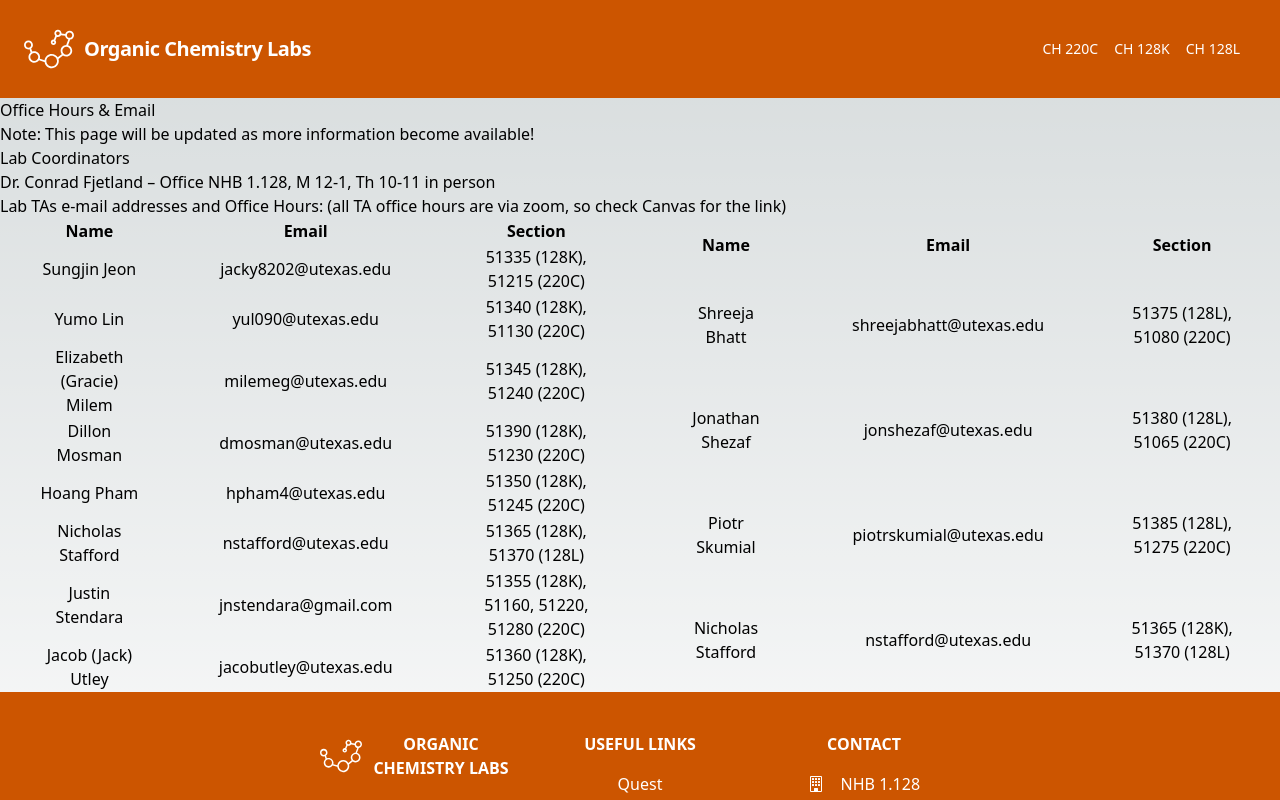
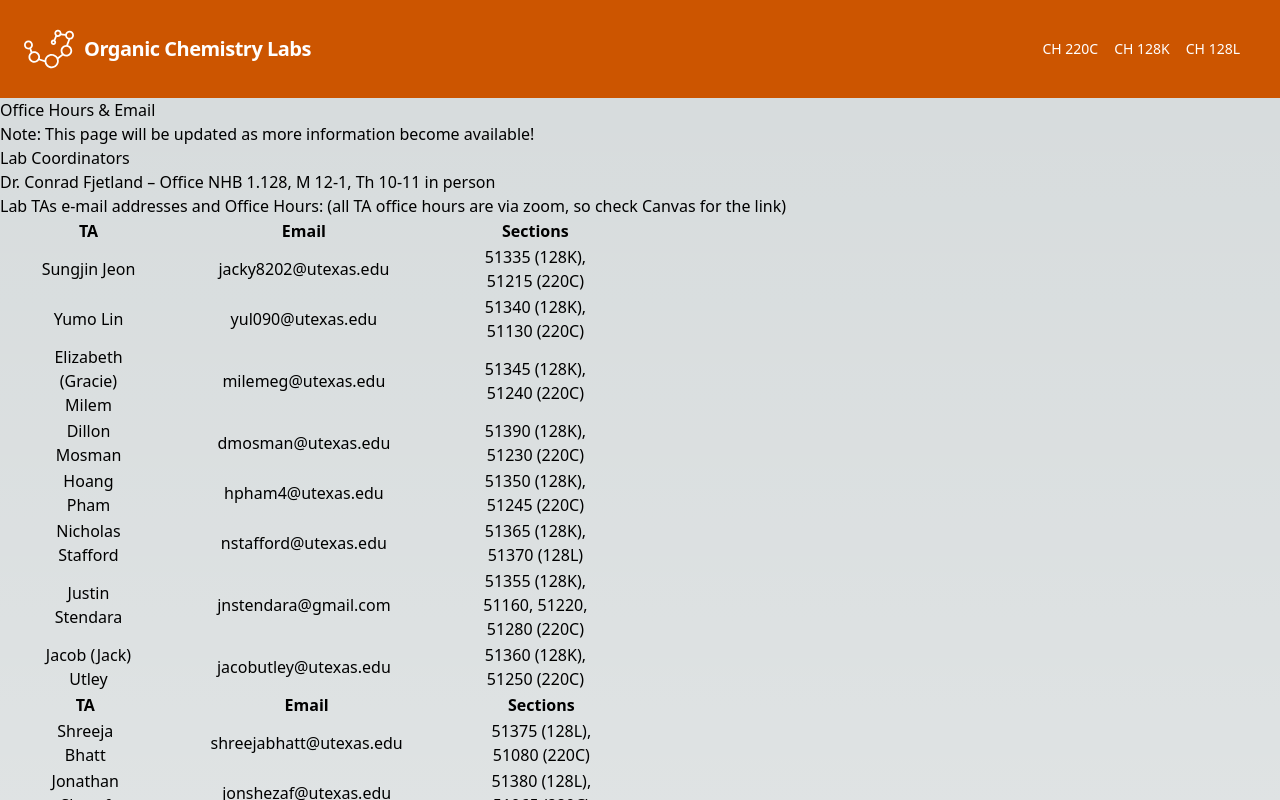
Before and after one commit to Justin8912/Ochem-Lab-Website, a Next.js app: page /officeHours in a window 1280 px wide. Shown: the top 800 px of the page. Built offline with nearby package versions, Linux system fonts and the light colour scheme.

Commit message:
extrapolated the TA table component to be in a different file. May want to make one long list instead of having 3 separate tables

```diff
--- a/src/pages/_app.js
+++ b/src/pages/_app.js
@@ -8,7 +8,6 @@ export default function App({ Component, pageProps }) {
       <Navbar/>
       <Component {...pageProps} />
       <Footer/>
-
     </main>
   )
-  }
+}
--- /dev/null
+++ b/src/pages/assets/officeHourTable.js
@@ -0,0 +1,24 @@
+import {v4 as uuidv4} from 'uuid';
+
+export default function TAs (props) {
+  return (
+    <table className='text-center border-collapse'>
+      <tbody>
+        <tr>
+          <th className='px-10'>TA</th>
+          <th className='px-10'>Email</th>
+          <th className='px-10'>Sections</th>
+        </tr>
+        {props.section.map(ta => {
+          return (
+            <tr key={uuidv4()}>
+              <td className='px-10'>{ta.name}</td>
+              <td className='px-10'>{ta.email}</td>
+              <td className='px-10'>{ta.sections}</td>
+            </tr>
+          )
+        })}
+      </tbody>
+    </table>
+  )
+}
--- a/src/pages/officeHours.js
+++ b/src/pages/officeHours.js
@@ -1,10 +1,16 @@
 import OHDoc from '../../resources/OfficeHours/renderedInfo.json';
-import react, {useEffect} from 'react';
+import react, {useEffect, useState} from 'react';
 import {v4 as uuidv4} from 'uuid';
+import TATable from './assets/officeHourTable.js';
 
 export default function OH (props) {
 
-  let file = OHDoc
+  const [info, setInfo] = useState({'128K':[], '128L':[], '220C':[]});
+  useEffect(() => {
+    console.log('Setting the info now: ', OHDoc);
+    setInfo(OHDoc);
+    console.log(info)
+  }, []);
 
 
   return (
@@ -16,40 +22,13 @@ export default function OH (props) {
         <p>Dr. Conrad Fjetland – Office NHB 1.128, M 12-1, Th 10-11 in person</p>
         <h2>Lab TAs e-mail addresses and Office Hours: (all TA office hours are via zoom, so check Canvas for the link)</h2>
         <div className='grid grid-cols-1 xl:grid-cols-2'>
-          <table className='border-collapse text-center'>
-            <tr className='px-10'>
-              <th className='px-10'>Name</th>
-              <th className='px-10'>Email</th>
-              <th className='px-10'>Section</th>
-            </tr>
-            {file && file['128K'].map((ta) => {
-              return (
-                <tr key={uuidv4()} className='px-10'>
-                  <td className='px-10'>{ta.name}</td>
-                  <td className='px-10'>{ta.email}</td>
-                  <td className='px-10'>{ta.sections}</td>
-                </tr>
-              )
-            })}
-          </table>
+          <div className='col-span-1'>
+            <TATable section={info['128K']}/>
+            <TATable section={info['128L']}/>
+            <TATable section={info['220C']}/>
 
-          <table className='border-collapse text-center'>
-            <tr className='px-10'>
-              <th className='px-10'>Name</th>
-              <th className='px-10'>Email</th>
-              <th className='px-10'>Section</th>
-            </tr>
-            {file && file['128L'].map((ta) => {
-              return (
-                <tr key={uuidv4()} className='px-10'>
-                  <td className='px-10'>{ta.name}</td>
-                  <td className='px-10'>{ta.email}</td>
-                  <td className='px-10'>{ta.sections}</td>
-                </tr>
-              )
-            })}
-          </table>
 
+          </div>
         </div>
 
       </div>
```
